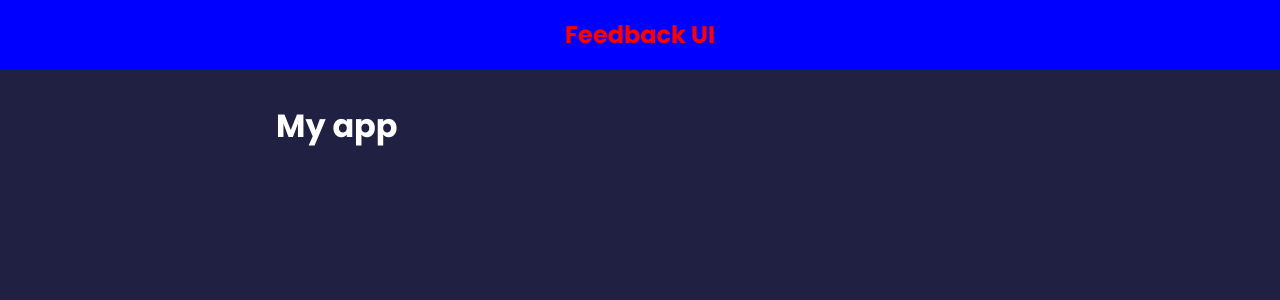
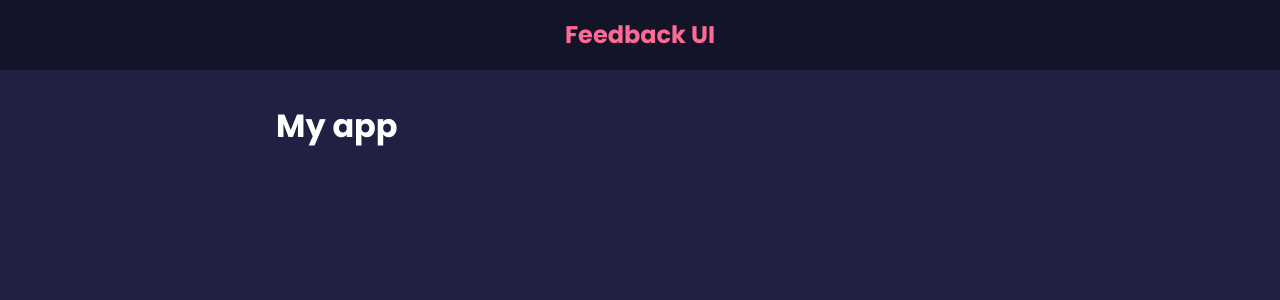
Before and after one commit to Naddiya/feeback-app, a React (Create React App) app: page / in a window 1280 px wide. Shown: the top 300 px of the page. Built offline with nearby package versions, Linux system fonts and the light colour scheme.

Commit message:
feat: component inner style prop

```diff
--- a/src/components/Header.jsx
+++ b/src/components/Header.jsx
@@ -1,9 +1,13 @@
 import PropTypes from 'prop-types';
 
-const Header = ({ text }) => {
-    const headerStyles = { backgroundColor: 'blue', color: 'red' };
+const Header = ({ text, bgColor, textColor }) => {
+    const headerStyles = {
+        backgroundColor: bgColor,
+        color: textColor
+    };
+
     return (
-        <header text={text} style={headerStyles}>
+        <header style={headerStyles}>
             <div className="container">
                 <h2>{text}</h2>
             </div>
@@ -14,12 +18,15 @@ const Header = ({ text }) => {
 
 Header.defaultProps = {
     text: 'Feedback UI',
-    bgColor: 'rgba(0,0,0,0.4',
+    bgColor: 'rgba(0,0,0,0.4)',
     textColor: '#ff6a95'
 };
 
 Header.propTypes = {
-    text: PropTypes.string
+    text: PropTypes.string,
+    bgColor: PropTypes.string,
+    txtColor: PropTypes.string
+
 };
 
 export default Header;
```
